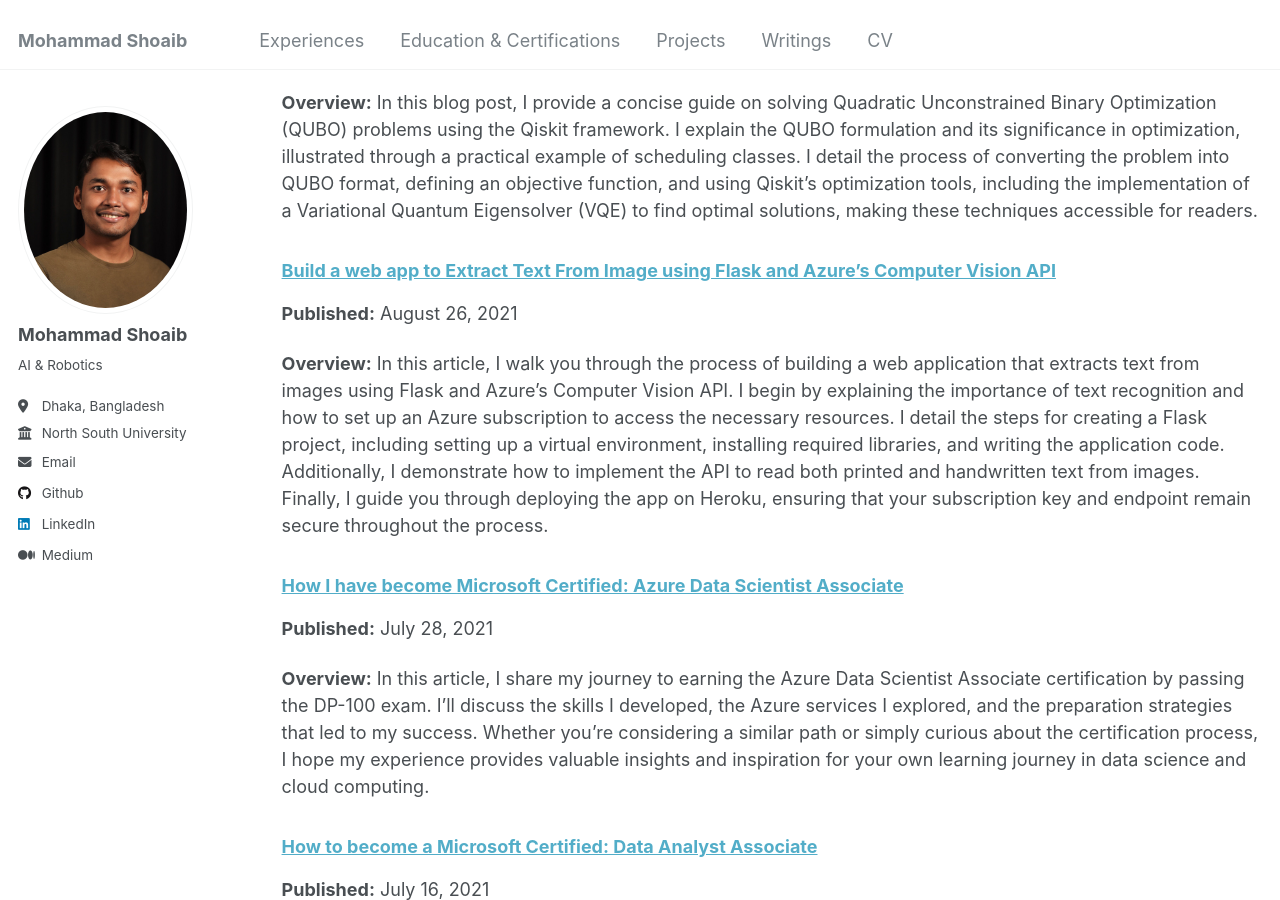
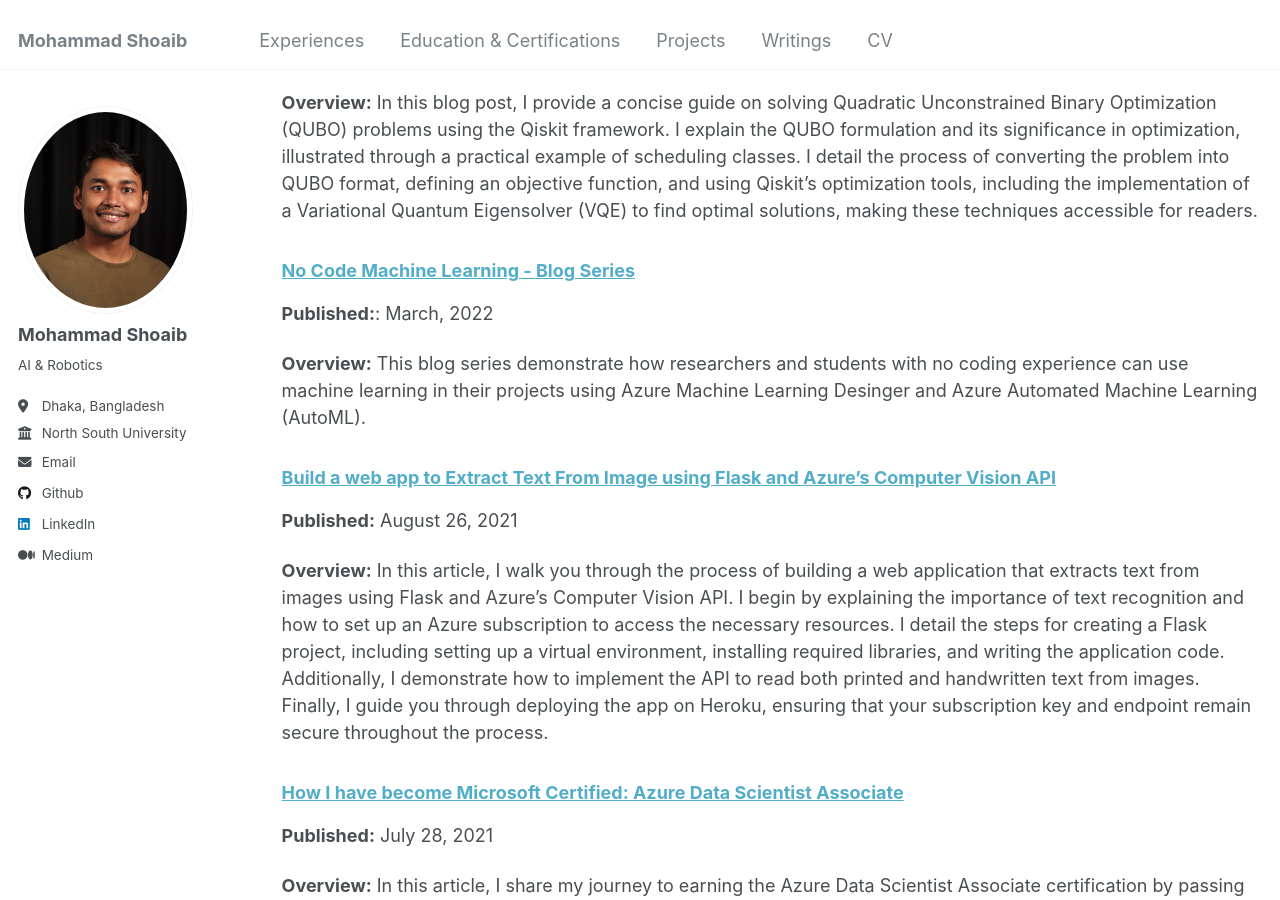
Before and after one commit to shoaib6174/shoaib6174.github.io, a Jekyll site: the page built from _pages/writings.md, in a window 1280 px wide and 900 px high, scrolled down 2707 px. Built offline with Jekyll 4.4.1, drawn with Linux system fonts in a browser that asks for light colours.

Commit message:
Update writings.md

```diff
--- a/_pages/writings.md
+++ b/_pages/writings.md
@@ -67,6 +67,10 @@
 
 **Overview:** In this blog post, I provide a concise guide on solving Quadratic Unconstrained Binary Optimization (QUBO) problems using the Qiskit framework. I explain the QUBO formulation and its significance in optimization, illustrated through a practical example of scheduling classes. I detail the process of converting the problem into QUBO format, defining an objective function, and using Qiskit's optimization tools, including the implementation of a Variational Quantum Eigensolver (VQE) to find optimal solutions, making these techniques accessible for readers.
 
+### [No Code Machine Learning - Blog Series](https://github.com/shoaib6174/No-Code-ML)
+**Published:**: March, 2022
+
+**Overview:** This blog series demonstrate how researchers and students with no coding experience can use machine learning in their projects using Azure Machine Learning Desinger and Azure Automated Machine Learning (AutoML).
 
 
 ### [Build a web app to Extract Text From Image using Flask and Azure’s Computer Vision API](https://medium.com/@shoaib6174/how-to-become-an-ibm-certified-associate-developer-quantum-computation-using-qiskit-v0-2x-43936bee9d62)
@@ -86,5 +90,4 @@
 **Overview:** In this article, I share my experience of passing the DA-100 exam and earning Microsoft’s Data Analyst Associate Certification. Despite initially thinking it would be easy due to my prior Power BI training, I quickly realized I needed to put in significant effort to bridge my knowledge gaps. I’ll outline the free resources and strategies I used for preparation, including recommended learning paths, practice tests, and project ideas to help you succeed in your own exam journey.
 
 
-
 </details>
```
